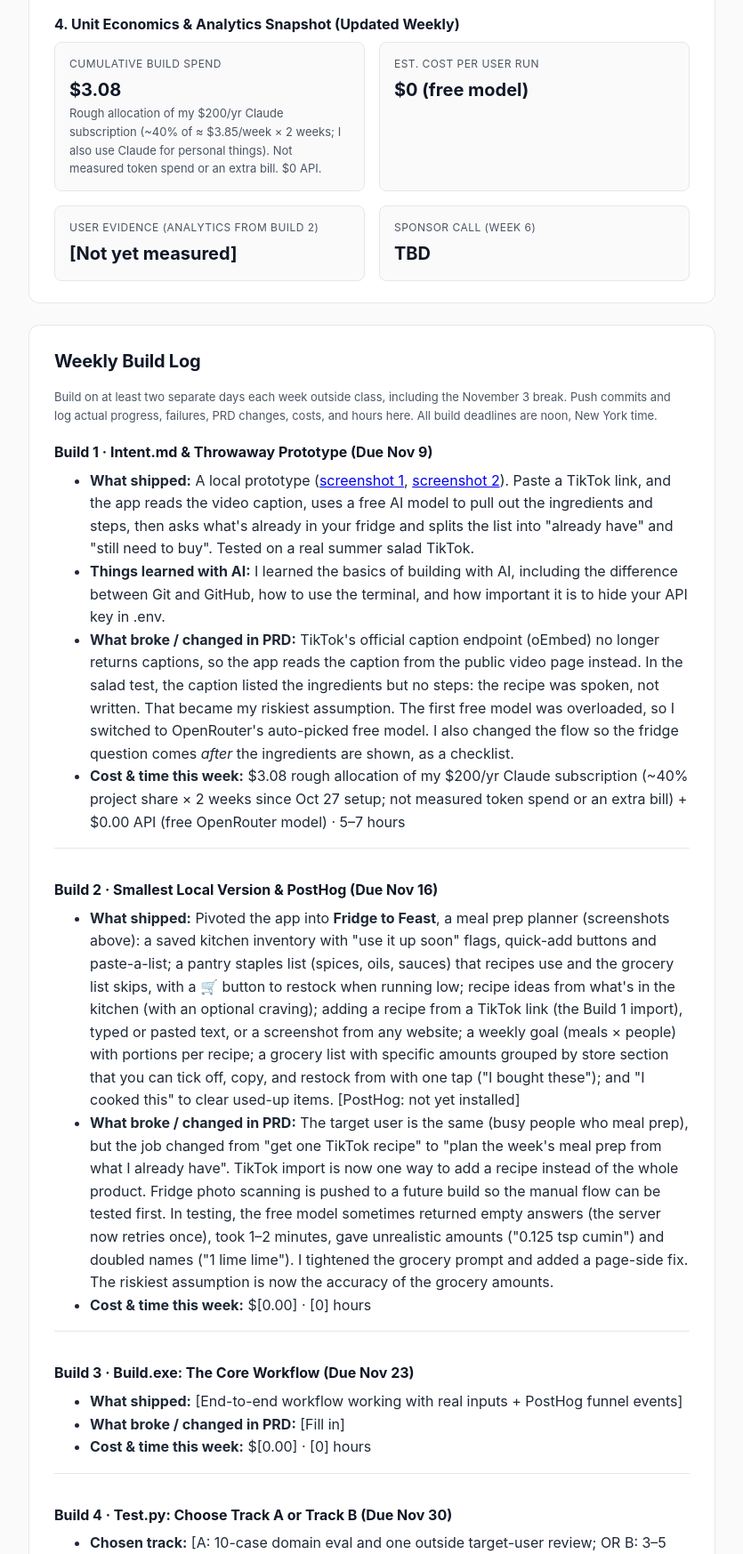
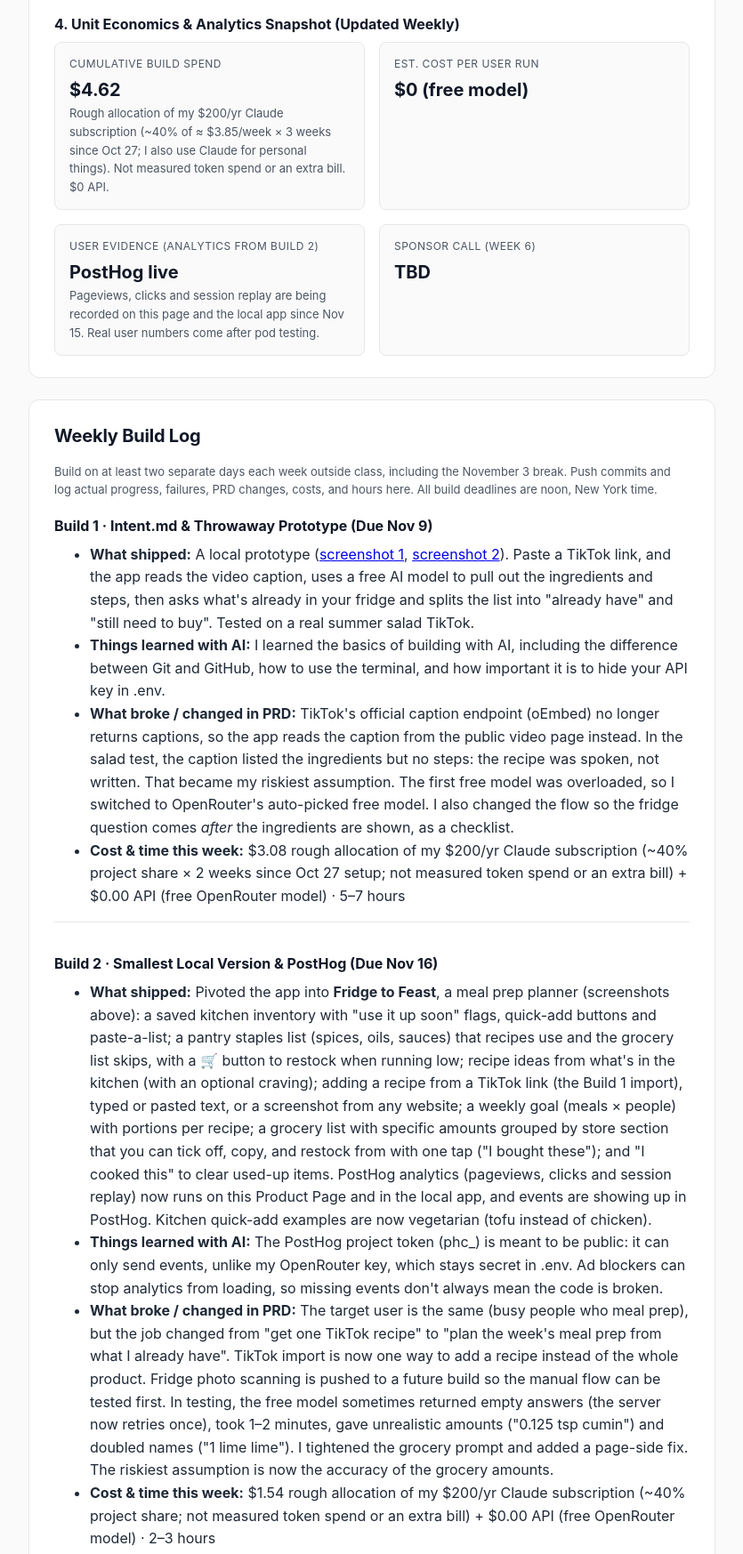
Before and after one commit to building-with-ai-f26/jv1438-tiktokrecipes, a plain HTML site: page docs/index.html in a window 1280 px wide. Shown: the part 2920-4667 px from the top of the page at 89% size, without its empty margins (222-1057 px from the left). Drawn offline with Linux system fonts and the light colour scheme.

Commit message:
Update Build 2 log with PostHog, cost and hours; vegetarian quick-add
Co-Authored-By: Claude Opus 5.5 <noreply@anthropic.com>

```diff
--- a/docs/index.html
+++ b/docs/index.html
@@ -201,8 +201,8 @@
       <div class="grid-2">
         <div class="stat-box">
           <div class="stat-label">Cumulative Build Spend</div>
-          <div class="stat-value">$3.08</div>
-          <div class="meta">Rough allocation of my $200/yr Claude subscription (~40% of ≈ $3.85/week × 2 weeks; I also use Claude for personal things). Not measured token spend or an extra bill. $0 API.</div>
+          <div class="stat-value">$4.62</div>
+          <div class="meta">Rough allocation of my $200/yr Claude subscription (~40% of ≈ $3.85/week × 3 weeks since Oct 27; I also use Claude for personal things). Not measured token spend or an extra bill. $0 API.</div>
         </div>
         <div class="stat-box">
           <div class="stat-label">Est. Cost Per User Run</div>
@@ -210,7 +210,8 @@
         </div>
         <div class="stat-box">
           <div class="stat-label">User Evidence (Analytics from Build 2)</div>
-          <div class="stat-value">[Not yet measured]</div>
+          <div class="stat-value">PostHog live</div>
+          <div class="meta">Pageviews, clicks and session replay are being recorded on this page and the local app since Nov 15. Real user numbers come after pod testing.</div>
         </div>
         <div class="stat-box">
           <div class="stat-label">Sponsor Call (Week 6)</div>
@@ -237,9 +238,10 @@
       <div class="log-entry">
         <h3>Build 2 · Smallest Local Version & PostHog (Due Nov 16)</h3>
         <ul>
-          <li><strong>What shipped:</strong> Pivoted the app into <strong>Fridge to Feast</strong>, a meal prep planner (screenshots above): a saved kitchen inventory with "use it up soon" flags, quick-add buttons and paste-a-list; a pantry staples list (spices, oils, sauces) that recipes use and the grocery list skips, with a 🛒 button to restock when running low; recipe ideas from what's in the kitchen (with an optional craving); adding a recipe from a TikTok link (the Build 1 import), typed or pasted text, or a screenshot from any website; a weekly goal (meals × people) with portions per recipe; a grocery list with specific amounts grouped by store section that you can tick off, copy, and restock from with one tap ("I bought these"); and "I cooked this" to clear used-up items. [PostHog: not yet installed]</li>
+          <li><strong>What shipped:</strong> Pivoted the app into <strong>Fridge to Feast</strong>, a meal prep planner (screenshots above): a saved kitchen inventory with "use it up soon" flags, quick-add buttons and paste-a-list; a pantry staples list (spices, oils, sauces) that recipes use and the grocery list skips, with a 🛒 button to restock when running low; recipe ideas from what's in the kitchen (with an optional craving); adding a recipe from a TikTok link (the Build 1 import), typed or pasted text, or a screenshot from any website; a weekly goal (meals × people) with portions per recipe; a grocery list with specific amounts grouped by store section that you can tick off, copy, and restock from with one tap ("I bought these"); and "I cooked this" to clear used-up items. PostHog analytics (pageviews, clicks and session replay) now runs on this Product Page and in the local app, and events are showing up in PostHog. Kitchen quick-add examples are now vegetarian (tofu instead of chicken).</li>
+          <li><strong>Things learned with AI:</strong> The PostHog project token (phc_) is meant to be public: it can only send events, unlike my OpenRouter key, which stays secret in .env. Ad blockers can stop analytics from loading, so missing events don't always mean the code is broken.</li>
           <li><strong>What broke / changed in PRD:</strong> The target user is the same (busy people who meal prep), but the job changed from "get one TikTok recipe" to "plan the week's meal prep from what I already have". TikTok import is now one way to add a recipe instead of the whole product. Fridge photo scanning is pushed to a future build so the manual flow can be tested first. In testing, the free model sometimes returned empty answers (the server now retries once), took 1–2 minutes, gave unrealistic amounts ("0.125 tsp cumin") and doubled names ("1 lime lime"). I tightened the grocery prompt and added a page-side fix. The riskiest assumption is now the accuracy of the grocery amounts.</li>
-          <li><strong>Cost & time this week:</strong> $[0.00] · [0] hours</li>
+          <li><strong>Cost & time this week:</strong> $1.54 rough allocation of my $200/yr Claude subscription (~40% project share; not measured token spend or an extra bill) + $0.00 API (free OpenRouter model) · 2–3 hours</li>
         </ul>
       </div>
 
```
Also changed, not shown: public/index.html (+4 -4 lines).
